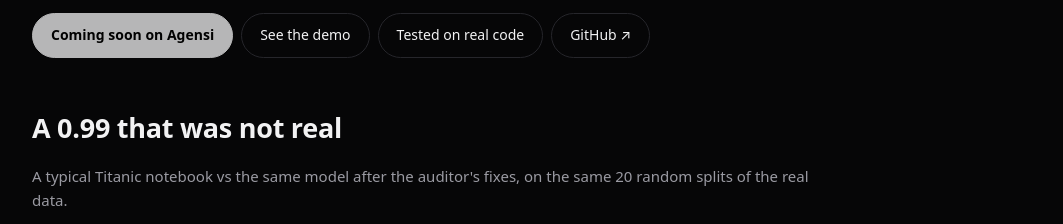
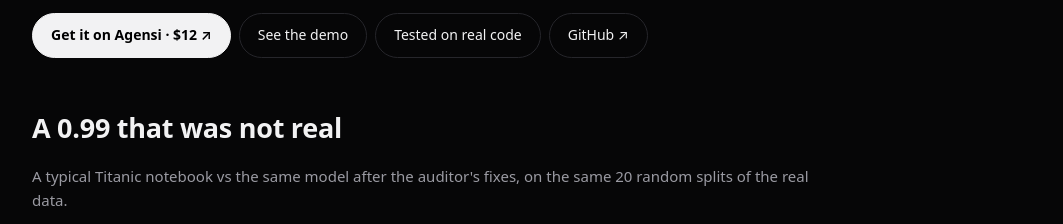
Before and after one commit to m-shahmeer-kz/ml-pipeline-auditor, a plain HTML site: page docs/index.html in a window 1280 px wide. Shown: the part 251-475 px from the top of the page, without its empty margins (108-1171 px from the left). Drawn offline with Linux system fonts and the light colour scheme.

Commit message:
Link to the Agensi listing

```diff
--- a/docs/index.html
+++ b/docs/index.html
@@ -33,7 +33,7 @@ th,td{border-bottom:1px solid var(--line);padding:8px;text-align:left;vertical-a
 <p class="sub">ML Pipeline Auditor reviews machine-learning code and Jupyter notebooks like a senior data scientist.
 It finds data leakage, test-set misuse, wrong metrics, irreproducible runs and PyTorch training bugs, then writes a
 scored report (0–100) with the exact fix for each problem. Local and private: nothing is uploaded, your training is never run.</p>
-<div class="btns"><span class="btn solid off">Coming soon on Agensi</span><a class="btn" href="#demo">See the demo</a><a class="btn" href="#tested">Tested on real code</a><a class="btn" href="https://github.com/m-shahmeer-kz/ml-pipeline-auditor">GitHub ↗</a></div>
+<div class="btns"><a class="btn solid" href="https://www.agensi.io/creators/muhammad-shahmeer" target="_blank" rel="noopener">Get it on Agensi · $12 ↗</a><a class="btn" href="#demo">See the demo</a><a class="btn" href="#tested">Tested on real code</a><a class="btn" href="https://github.com/m-shahmeer-kz/ml-pipeline-auditor">GitHub ↗</a></div>
 
 <h2 id="demo">A 0.99 that was not real</h2>
 <p class="sub">A typical Titanic notebook vs the same model after the auditor's fixes, on the same 20 random splits of the real data.</p>
@@ -108,6 +108,6 @@ I wrote the labelled cases myself, so the real-world table is the independent ch
  <div class="card"><h3>Exceptions</h3><p><code># mlaudit: ignore[MLA102] reason</code> for accepted cases.</p></div>
 </div>
 
-<div class="btns" style="margin-top:34px"><span class="btn solid off">Coming soon on Agensi</span><a class="btn" href="https://github.com/m-shahmeer-kz/ml-pipeline-auditor">GitHub ↗</a></div>
+<div class="btns" style="margin-top:34px"><a class="btn solid" href="https://www.agensi.io/creators/muhammad-shahmeer" target="_blank" rel="noopener">Get it on Agensi · $12 ↗</a><a class="btn" href="https://github.com/m-shahmeer-kz/ml-pipeline-auditor">GitHub ↗</a></div>
 <p class="sub">Made by <a href="https://m-shahmeer-kz.github.io/">Muhammad Shahmeer</a> · Data Science MSc, University of Naples Federico II · © 2026, all rights reserved.</p>
 </div></body></html>
```
Also changed, not shown: 2 other files.
